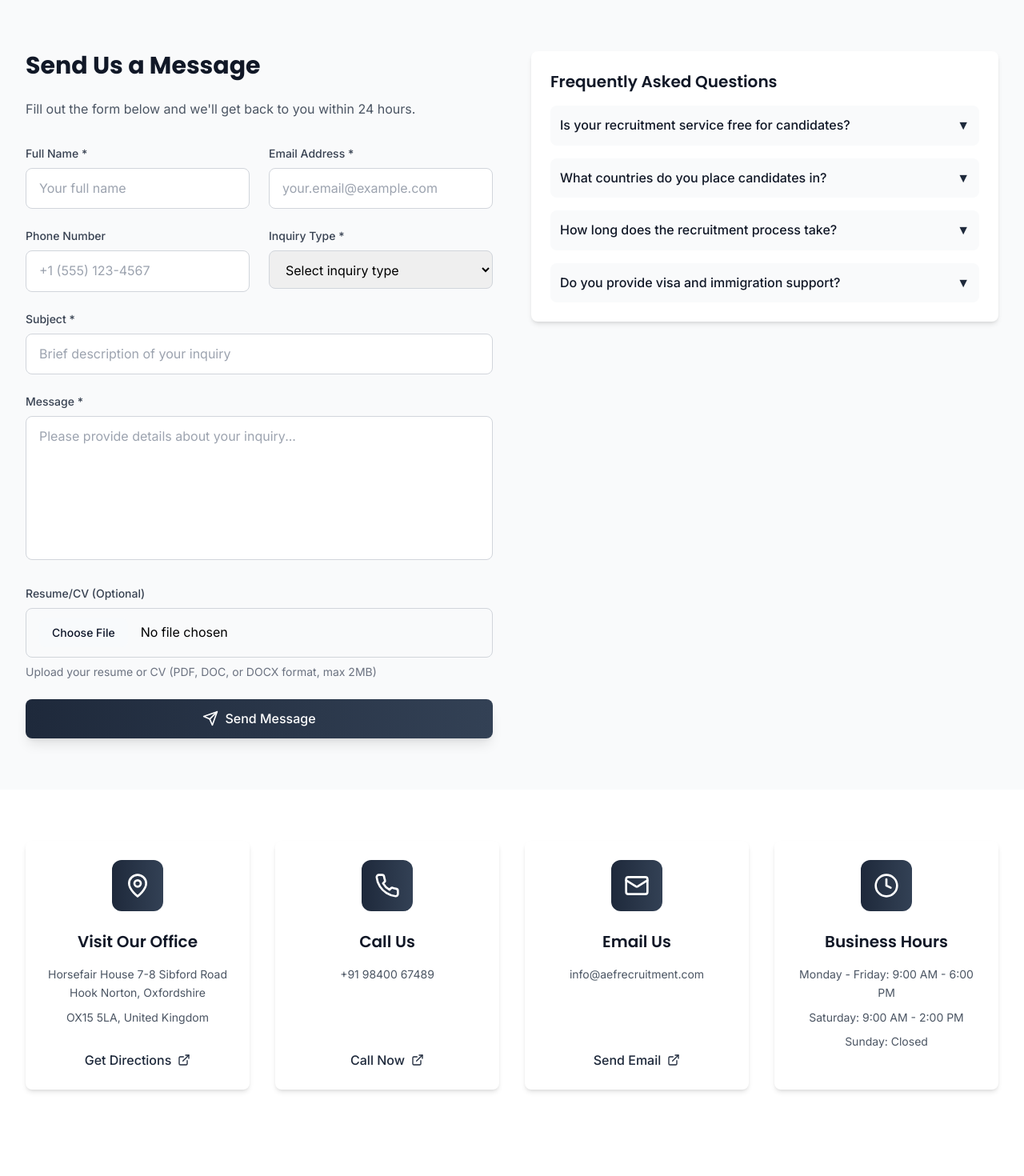
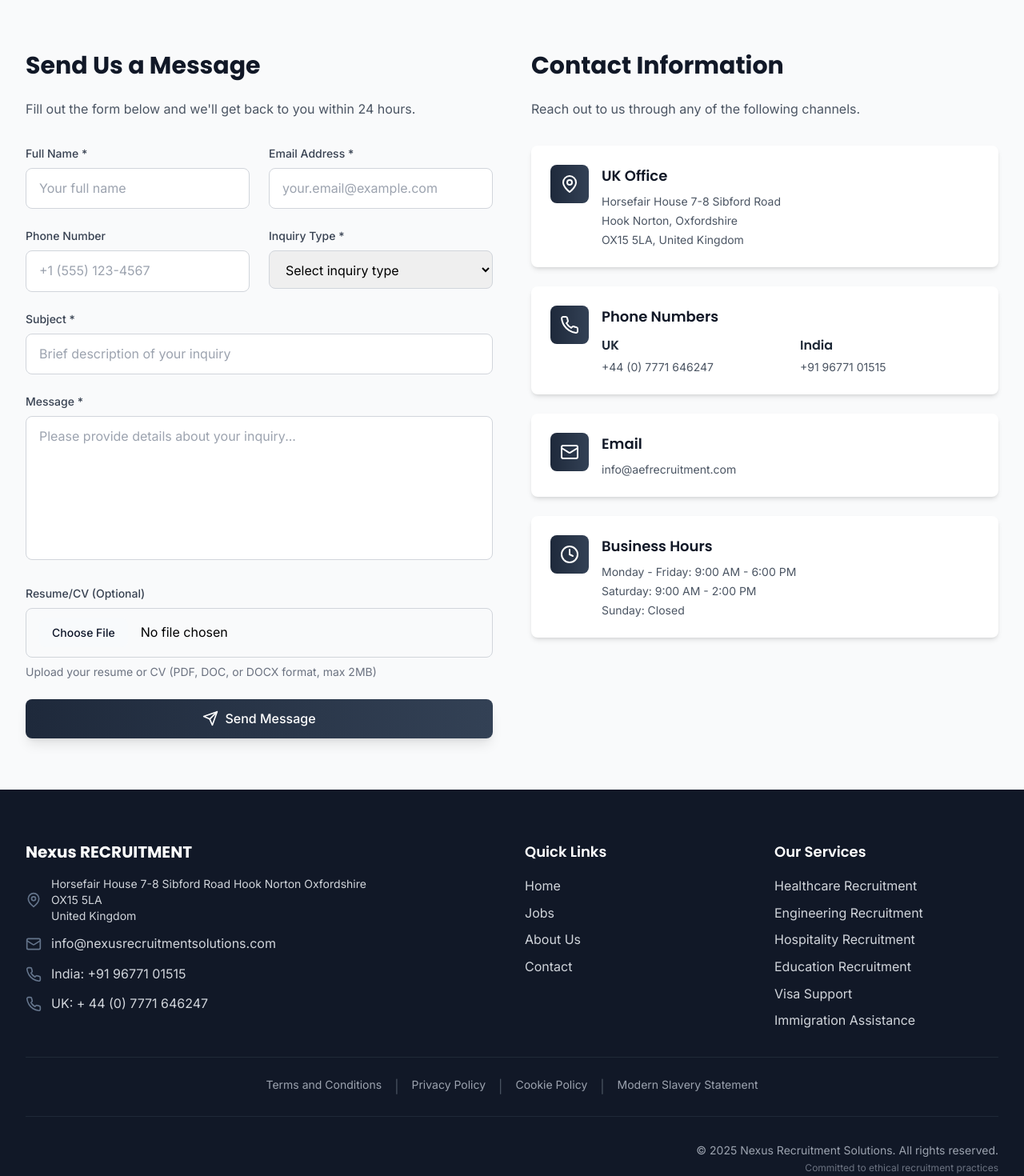
Before and after one commit to eddierock1994/AEF-UK, a React (Vite) app: page /contact in a window 1280 px wide. Shown: the part 360-1830 px from the top of the page at 80% size. Built offline with nearby package versions, Linux system fonts and the light colour scheme.

Commit message:
Content changes

```diff
--- a/src/components/Footer.jsx
+++ b/src/components/Footer.jsx
@@ -15,6 +15,7 @@ const Footer = () => {
   const services = [
     'Healthcare Recruitment',
     'Engineering Recruitment',
+    'Hospitality Recruitment',
     'Education Recruitment',
     'Visa Support',
     'Immigration Assistance'
@@ -56,8 +57,8 @@ const Footer = () => {
               </div>
               <div className="flex items-center space-x-3">
                 <Phone className="h-5 w-5 text-primary-500" />
-                <a href="tel:+919840067489" className="text-gray-300 hover:text-white transition-colors">
-                  India: +91 98400 67489
+                <a href="tel:+919677101515" className="text-gray-300 hover:text-white transition-colors">
+                  India: +91 96771 01515
                 </a>
               </div>
               <div className="flex items-center space-x-3">
--- a/src/pages/Contact.jsx
+++ b/src/pages/Contact.jsx
@@ -9,8 +9,7 @@ import {
   MessageCircle,
   Users,
   Briefcase,
-  CheckCircle,
-  ExternalLink
+  CheckCircle
 } from 'lucide-react'
 
 const Contact = () => {
@@ -93,24 +92,32 @@ const Contact = () => {
   const contactInfo = [
     {
       icon: MapPin,
-      title: 'Visit Our Office',
+      title: 'UK Office',
       details: [
-        'Horsefair House 7-8 Sibford Road Hook Norton, Oxfordshire',
+        'Horsefair House 7-8 Sibford Road',
+        'Hook Norton, Oxfordshire',
         'OX15 5LA, United Kingdom'
-      ],
-      action: 'Get Directions'
+      ]
     },
     {
       icon: Phone,
-      title: 'Call Us',
-      details: ['+91 98400 67489'],
-      action: 'Call Now'
+      title: 'Phone Numbers',
+      type: 'phones',
+      phones: {
+        uk: {
+          title: 'UK',
+          details: ['+44 (0) 7771 646247']
+        },
+        india: {
+          title: 'India',
+          details: ['+91 96771 01515']
+        }
+      }
     },
     {
       icon: Mail,
-      title: 'Email Us',
-      details: ['info@aefrecruitment.com'],
-      action: 'Send Email'
+      title: 'Email',
+      details: ['info@aefrecruitment.com']
     },
     {
       icon: Clock,
@@ -119,8 +126,7 @@ const Contact = () => {
         'Monday - Friday: 9:00 AM - 6:00 PM',
         'Saturday: 9:00 AM - 2:00 PM',
         'Sunday: Closed'
-      ],
-      action: null
+      ]
     }
   ]
 
@@ -132,25 +138,6 @@ const Contact = () => {
     { value: 'partnership', label: 'Business partnership inquiry' },
     { value: 'general', label: 'General inquiry' },
     { value: 'other', label: 'Other' }
-  ]
-
-  const faqs = [
-    {
-      question: 'Is your recruitment service free for candidates?',
-      answer: 'Yes, our recruitment services are completely free for job seekers. We adhere to ethical recruitment practices and never charge candidates for our services.'
-    },
-    {
-      question: 'What countries do you place candidates in?',
-      answer: 'We place candidates in over 15 countries including Australia, Canada, UK, UAE, New Zealand, and many others across healthcare, engineering, education, and specialty trades sectors.'
-    },
-    {
-      question: 'How long does the recruitment process take?',
-      answer: 'The timeline varies depending on the role and destination country, but typically ranges from 3-6 months from initial application to placement, including visa processing.'
-    },
-    {
-      question: 'Do you provide visa and immigration support?',
-      answer: 'Yes, we provide comprehensive visa and immigration assistance, including documentation, application processing, and pre-departure orientation.'
-    }
   ]
 
   return (
@@ -174,7 +161,7 @@ const Contact = () => {
         </div>
       </section>
 
-      {/* Contact Form and Map */}
+      {/* Contact Form and Info */}
       <section className="section-padding bg-gray-50">
         <div className="container-max">
           <div className="grid grid-cols-1 lg:grid-cols-2 gap-12">
@@ -355,82 +342,80 @@ const Contact = () => {
               )}
             </div>
 
-            {/* FAQ Section */}
+            {/* Contact Information */}
             <div>
-              <div className="card">
-                <h3 className="text-xl font-semibold text-gray-900 mb-4">
-                  Frequently Asked Questions
+              <h2 className="text-3xl font-heading font-bold text-gray-900 mb-6">
+                Contact Information
+              </h2>
+              <p className="text-gray-600 mb-8">
+                Reach out to us through any of the following channels.
+              </p>
+
+              <div className="space-y-6">
+                {contactInfo.map((info, index) => (
+                  <div key={index} className="card hover:shadow-lg transition-all duration-300">
+                    {info.type === 'phones' ? (
+                      // Special layout for phone numbers
+                      <div className="flex items-start space-x-4">
+                        <div className="w-12 h-12 bg-gradient-to-r from-primary-600 to-accent-600 rounded-lg flex items-center justify-center flex-shrink-0">
+                          <info.icon className="h-6 w-6 text-white" />
+                        </div>
+                        <div className="flex-1">
+                          <h3 className="text-lg font-semibold text-gray-900 mb-3">
+                            {info.title}
                           </h3>
-                <div className="space-y-4">
-                  {faqs.map((faq, index) => (
-                    <details key={index} className="group">
-                      <summary className="flex justify-between items-center cursor-pointer p-3 bg-gray-50 rounded-lg hover:bg-gray-100 transition-colors">
-                        <span className="font-medium text-gray-900">{faq.question}</span>
-                        <span className="text-primary-600 group-open:rotate-180 transition-transform">
-                          ▼
-                        </span>
-                      </summary>
-                      <div className="mt-2 p-3 text-gray-600 text-sm leading-relaxed">
-                        {faq.answer}
+                          <div className="grid grid-cols-1 md:grid-cols-2 gap-6">
+                            <div>
+                              <h4 className="font-semibold text-gray-800 mb-2">
+                                {info.phones.uk.title}
+                              </h4>
+                              <div className="space-y-1">
+                                {info.phones.uk.details.map((detail, idx) => (
+                                  <p key={idx} className="text-gray-600 text-sm">
+                                    {detail}
+                                  </p>
+                                ))}
                               </div>
-                    </details>
+                            </div>
+                            <div>
+                              <h4 className="font-semibold text-gray-800 mb-2">
+                                {info.phones.india.title}
+                              </h4>
+                              <div className="space-y-1">
+                                {info.phones.india.details.map((detail, idx) => (
+                                  <p key={idx} className="text-gray-600 text-sm">
+                                    {detail}
+                                  </p>
                                 ))}
                               </div>
                             </div>
                           </div>
                         </div>
                       </div>
-      </section>
-
-      {/* Contact Information */}
-      <section className="section-padding bg-white">
-        <div className="container-max">
-          <div className="grid grid-cols-1 md:grid-cols-2 lg:grid-cols-4 gap-8 mb-16">
-            {contactInfo.map((info, index) => (
-              <div key={index} className="card text-center hover:shadow-xl transition-all duration-300 group h-full flex flex-col">
-                <div className="w-16 h-16 bg-gradient-to-r from-primary-600 to-accent-600 rounded-xl flex items-center justify-center mx-auto mb-6 group-hover:scale-110 transition-transform">
-                  <info.icon className="h-8 w-8 text-white" />
+                    ) : (
+                      // Regular layout for other info
+                      <div className="flex items-start space-x-4">
+                        <div className="w-12 h-12 bg-gradient-to-r from-primary-600 to-accent-600 rounded-lg flex items-center justify-center flex-shrink-0">
+                          <info.icon className="h-6 w-6 text-white" />
                         </div>
-                <h3 className="text-xl font-semibold text-gray-900 mb-4">
+                        <div className="flex-1">
+                          <h3 className="text-lg font-semibold text-gray-900 mb-2">
                             {info.title}
                           </h3>
-                <div className="space-y-2 mb-6 flex-grow">
+                          <div className="space-y-1">
                             {info.details.map((detail, idx) => (
-                    <p key={idx} className="text-gray-600 text-sm leading-relaxed">
+                              <p key={idx} className="text-gray-600 text-sm">
                                 {detail}
                               </p>
                             ))}
                           </div>
-                {info.action && (
-                  <div className="mt-auto">
-                    <button className="text-primary-600 hover:text-primary-700 font-medium inline-flex items-center space-x-2 transition-colors">
-                      <span>{info.action}</span>
-                      <ExternalLink className="h-4 w-4" />
-                    </button>
+                        </div>
                       </div>
                     )}
                   </div>
                 ))}
               </div>
             </div>
-      </section>
-
-      {/* CTA Section */}
-      <section className="section-padding bg-gradient-to-r from-accent-600 to-primary-600 text-white">
-        <div className="container-max text-center">
-          <h2 className="text-3xl md:text-4xl font-heading font-bold mb-4">
-            Still Have Questions?
-          </h2>
-          <p className="text-xl mb-8 max-w-2xl mx-auto text-accent-100">
-            Our team of experts is here to help you navigate your international career journey.
-          </p>
-          <div className="flex flex-col sm:flex-row gap-4 justify-center">
-            <button className="btn-secondary">
-              Download Our Brochure
-            </button>
-            <button className="btn-outline border-white text-white hover:bg-white hover:text-accent-600">
-              Book Free Consultation
-            </button>
           </div>
         </div>
       </section>
--- a/src/pages/Jobs.jsx
+++ b/src/pages/Jobs.jsx
@@ -113,16 +113,14 @@ const Jobs = () => {
     { value: 'Healthcare', label: 'Healthcare' },
     { value: 'Engineering', label: 'Engineering' },
     { value: 'Education', label: 'Education' },
-    { value: 'Specialty Trades', label: 'Specialty Trades' }
+    { value: 'Hospitality', label: 'Hospitality' }
   ]
 
   const locations = [
     { value: 'all', label: 'All Locations' },
+    { value: 'UK', label: 'United Kingdom' },
+    { value: 'UAE', label: 'UAE' },
     { value: 'Australia', label: 'Australia' },
-    { value: 'Canada', label: 'Canada' },
-    { value: 'UAE', label: 'UAE' },
-    { value: 'UK', label: 'United Kingdom' },
-    { value: 'New Zealand', label: 'New Zealand' }
   ]
 
   const filteredJobs = jobListings.filter(job => {
@@ -151,7 +149,7 @@ const Jobs = () => {
             Find Your Dream Career
           </h1>
           <p className="text-xl mb-8 max-w-2xl mx-auto text-primary-100">
-            Explore international opportunities across healthcare, engineering, education, and specialty trades.
+            Explore international opportunities across healthcare, engineering, education, and hospitality.
           </p>
 
           {/* Job Search Bar */}
```
Also changed, not shown: src/pages/About.jsx (+6 -5 lines), src/pages/Home.jsx (+5 -6 lines), 1 other file (tests, documents, lock files or other folders). Lines whose indentation alone changed are shown as unchanged.
